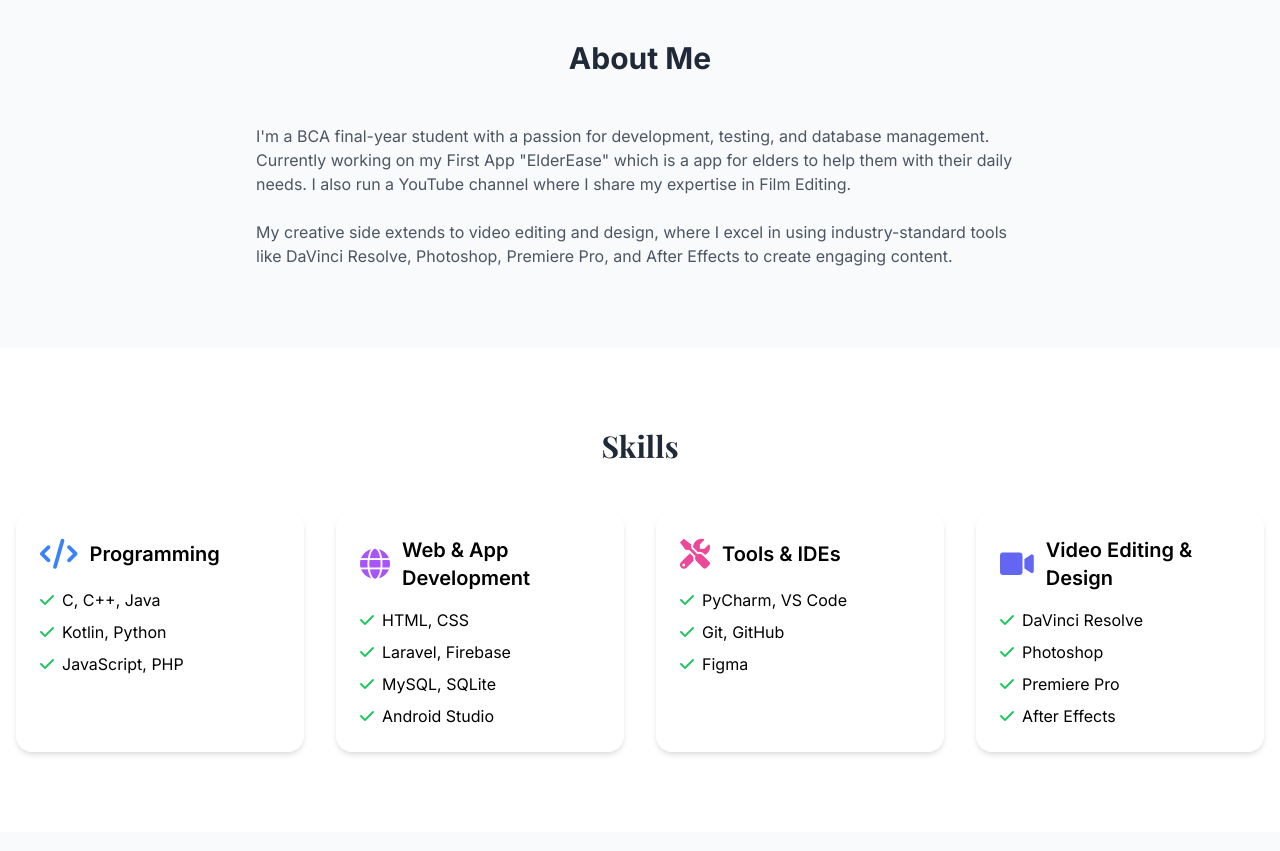
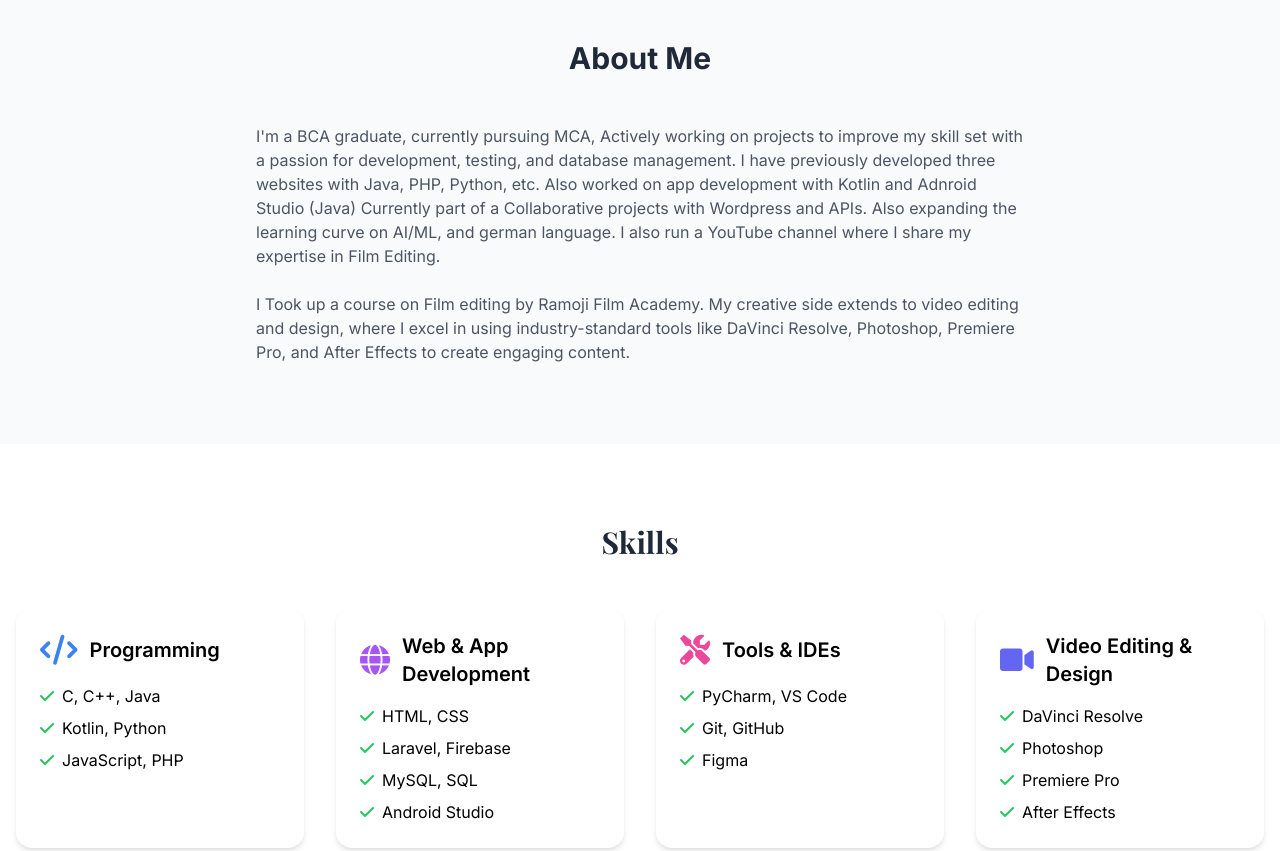
Before and after one commit to ThatFerbGuy/ThatFerbGuy, a plain HTML site: page index.html in a window 1280 px wide. Shown: the part 840-1691 px from the top of the page. Drawn offline with nearby package versions, Linux system fonts and the light colour scheme.

Commit message:
Update index.html

```diff
--- a/index.html
+++ b/index.html
@@ -3,7 +3,7 @@
 <head>
     <meta charset="UTF-8">
     <meta name="viewport" content="width=device-width, initial-scale=1.0">
-    <title>ThatFerbGuy</title>
+    <title>Your Name - Tech Enthusiast & Developer</title>
     <script src="https://cdn.tailwindcss.com"></script>
     <link rel="stylesheet" href="https://cdnjs.cloudflare.com/ajax/libs/font-awesome/6.0.0/css/all.min.css">
     <link rel="stylesheet" href="styles.css">
@@ -53,11 +53,14 @@
             <h2 class="text-3xl font-bold text-center text-gray-800 dark:text-white mb-12">About Me</h2>
             <div class="max-w-3xl mx-auto text-gray-600 dark:text-gray-300">
                 <p class="mb-6">
-                    I'm a BCA final-year student with a passion for development, testing, and database management.
-                    Currently working on my First App "ElderEase" which is a app for elders to help them with their daily needs.
+                    I'm a BCA graduate, currently pursuing MCA, Actively working on projects to improve my skill set with a passion for development, testing, and database management.
+                    I have previously developed three websites with Java, PHP, Python, etc. Also worked on app development with Kotlin and Adnroid Studio (Java)
+                    Currently part of a Collaborative projects with Wordpress and APIs.
+                    Also expanding the learning curve on AI/ML, and german language.
                     I also run a YouTube channel where I share my expertise in Film Editing.
                 </p>
                 <p>
+                    I Took up a course on Film editing by Ramoji Film Academy.
                     My creative side extends to video editing and design, where I excel in using industry-standard
                     tools like DaVinci Resolve, Photoshop, Premiere Pro, and After Effects to create engaging content.
                 </p>
@@ -108,7 +111,7 @@
                         </li>
                         <li class="flex items-center">
                             <i class="fas fa-check text-green-500 mr-2"></i>
-                            MySQL, SQLite
+                            MySQL, SQL
                         </li>
                         <li class="flex items-center">
                             <i class="fas fa-check text-green-500 mr-2"></i>
@@ -211,7 +214,7 @@
             <h2 class="text-3xl font-bold text-center text-gray-800 dark:text-white mb-12">Get in Touch</h2>
             <div class="max-w-2xl mx-auto">
                 <div class="flex justify-center space-x-6">
-                     <a href="mailto:thatferbguy@gmail.com" class="social-link" target="_blank">
+                    <a href="mailto:thatferbguy@gmail.com" class="social-link" target="_blank">
                         <i class="fas fa-envelope"></i>
                     </a>
                     <a href="https://linkedin.com/in/thatferbguy" class="social-link" target="_blank">
@@ -224,10 +227,10 @@
                         <i class="fab fa-youtube"></i>
                     </a>
                 </div>
-                  <div class="text-center mt-8">
-                      <a href="javascript:void(0)" onclick="window.print()" class="btn-primary">
-                         <i class="fas fa-download mr-2"></i>Download Resume
-                      </a>
+                <div class="text-center mt-8">
+                    <a href="javascript:void(0)" onclick="window.print()" class="btn-primary">
+                        <i class="fas fa-download mr-2"></i>Download Resume
+                    </a>
                 </div>
             </div>
         </div>
@@ -236,7 +239,7 @@
     <!-- Footer -->
     <footer class="py-8 bg-gray-900 text-white">
         <div class="container mx-auto px-4 text-center">
-            <p>&copy; 2024 ThatFerbGuy. All rights reserved.</p>
+            <p>&copy; 2025 ThatFerbGuy. All rights reserved.</p>
             <p class="mt-2 text-sm text-gray-400">Made with ❤️ by Kevin P James</p>
         </div>
     </footer>
```
